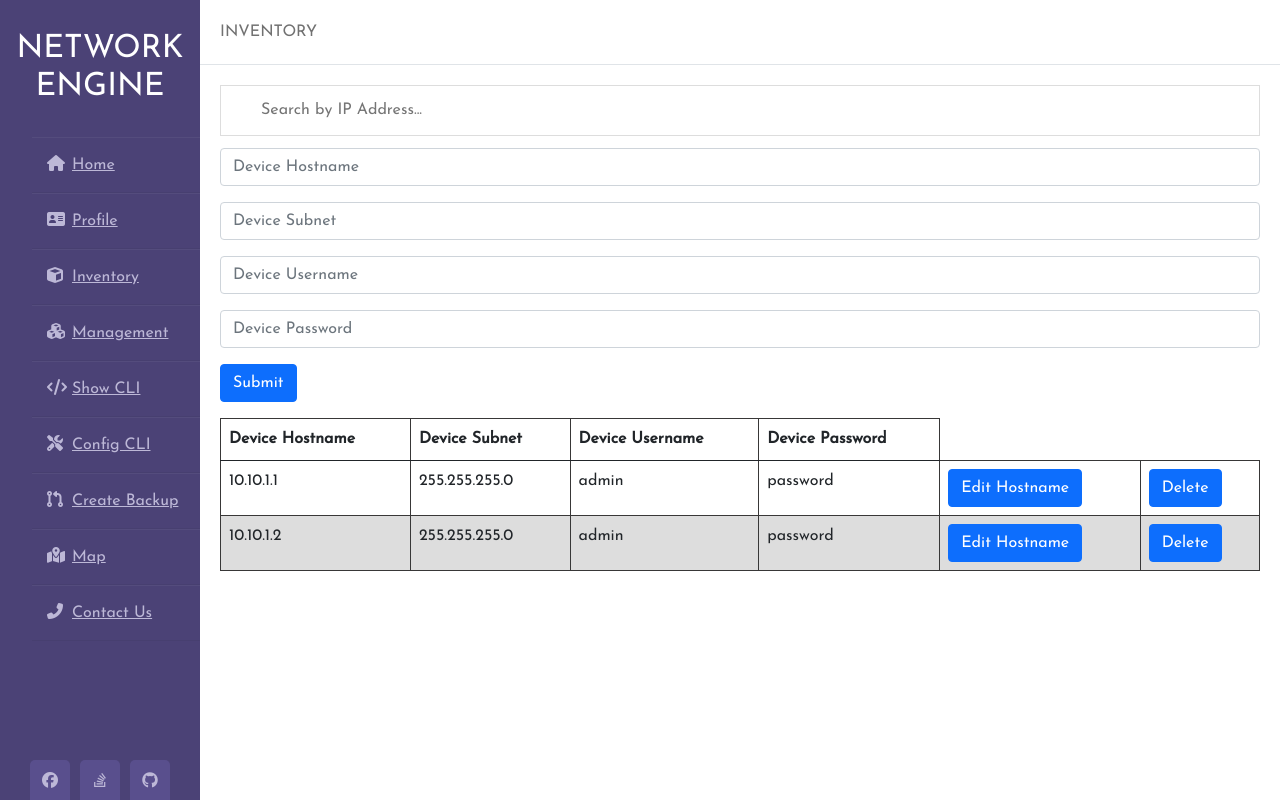
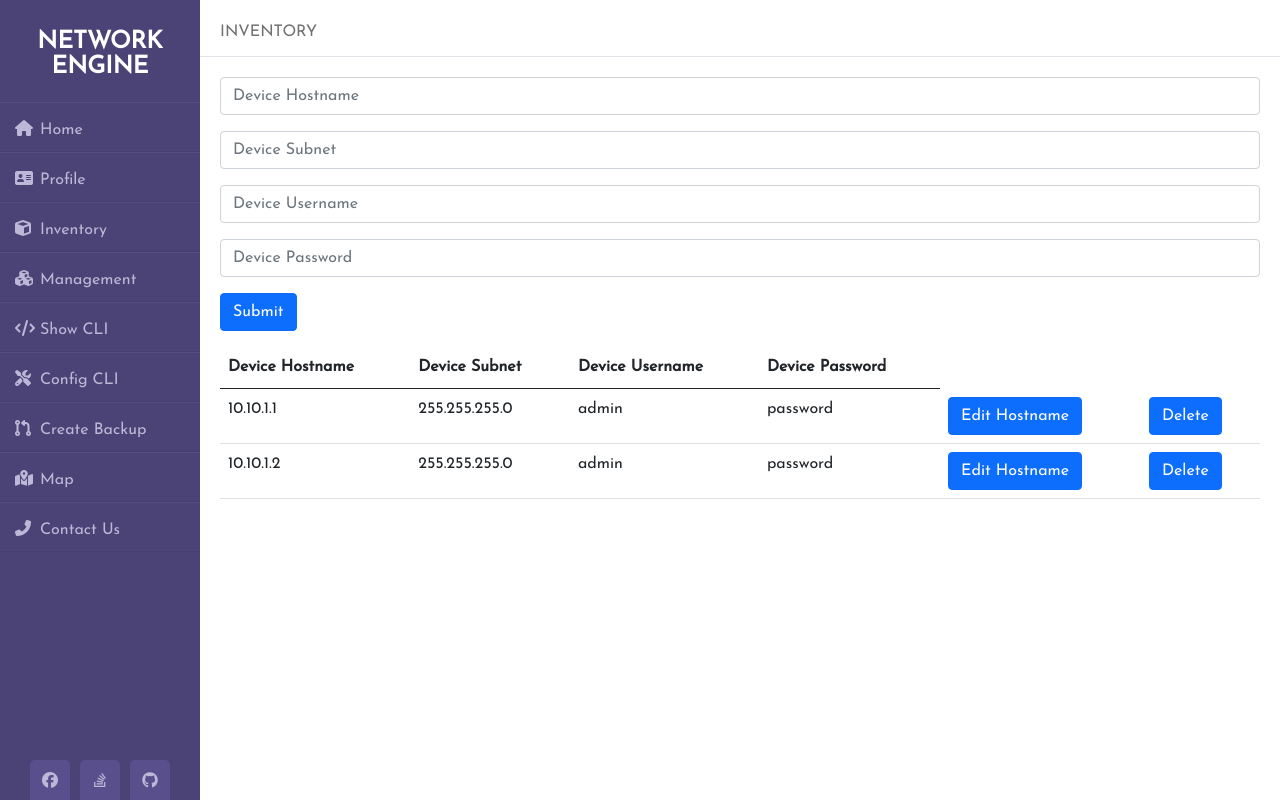
Before and after one commit to ADPOLLEY/Network-Engine, a Flask app: page /inventory in a window 1280 px wide. Run offline with Flask 2, Linux system fonts and the light colour scheme; data comes from the database, SQL or seed files in the repository; both versions use the stored data as it was after the commit; some libraries are stand-ins or nearby versions.

Commit message:
Inventory UI Fix
Fixed UI on inventory. Alignment issues. Also removing of inventory.css.

```diff
--- a/app/static/styles/styles.css
+++ b/app/static/styles/styles.css
@@ -31,6 +31,14 @@ body {
     text-transform: uppercase;
     text-align: center;
     margin-bottom: 30px;
+    height: 42px;
+    font-size: 24px;
+    font-weight: bold;
+    line-height: 25px;
+}
+
+.wrapper .sidebar ul {
+    padding: 0px;
 }
 
 .wrapper .sidebar ul li {
@@ -38,11 +46,15 @@ body {
     border-bottom: 1px solid #bdb8d7;
     border-bottom: 1px solid rgba(0, 0, 0, 0.05);
     border-top: 1px solid rgba(255, 255, 255, 0.05);
+    height: 50px;
+    line-height: 1.5;
 }
 
 .wrapper .sidebar ul li a {
     color: #bdb8d7;
     display: block;
+    height: 24px;
+    text-decoration: none;
 }
 
 .wrapper .sidebar ul li a .fa-solid {
@@ -89,6 +101,8 @@ body {
     background: #fff;
     color: #717171;
     border-bottom: 1px solid #e0e4e8;
+    height: 57px;
+    line-height: 1.5;
 }
 
 .wrapper .main_content .info {
@@ -150,10 +164,6 @@ body {
     /* Add a grey background color to the table header and on hover */
     background-color: #f1f1f1;
 }
-
-
-
-
 
 .profile {
     position: relative;
--- a/app/templates/inventory.html
+++ b/app/templates/inventory.html
@@ -11,10 +11,11 @@
     <!-- HTMX -->
     <script src="https://unpkg.com/htmx.org@1.5.0"></script>
     <script src="https://kit.fontawesome.com/a0bcbd31cc.js" crossorigin="anonymous"></script>
+    <script type="text/javascript" src="https://www.gstatic.com/charts/loader.js"></script>
 
 
     <!--THIS DECLARES THE VARIBLE IN THE TABLE, WILL HAVE TO IMPORTFLASK AND P[OSSIBLY DELTE THIS PORTION]-->
-    <script type="text/javascript" src="https://www.gstatic.com/charts/loader.js"></script>
+    <!--<script type="text/javascript" src="https://www.gstatic.com/charts/loader.js"></script>
     <script>
         function myFunction() {
             var input, filter, table, tr, td, i, txtValue;
@@ -36,32 +37,8 @@
                     }
                 }
             }
-        }
+        }-->
     </script>
-    <style>
-        table {
-            font-family: arial, sans-serif;
-            border-collapse: collapse;
-            width: 100%;
-        }
-
-        tr.htmx-swapping td {
-            opacity: 0;
-            transition: opacity 0.5s ease-out;
-        }
-
-        td, th {
-            border: 1px solid #383737;
-            text-align: left;
-            padding: 8px;
-        }
-
-        tr:nth-child(even) {
-            background-color: #dddddd;
-        }
-    </style>
-
-
 </head>
 
 <!--BODY OF THE HTML BEGINS HERE-->
@@ -86,9 +63,6 @@
                 <li><a href="#"><i class="fa-solid fa-map-location-dot"></i>Map</a></li>
                 <li><a href="{{ url_for('contact_us') }}"><i class="fa-solid fa-phone-flip"></i>Contact Us</a></li>
             </ul>
-
-            <!--FACEBOOK, GITHUB, AND STACKOVERFLOW ARE INCLUIDED HERE, CAN CHANGE THESE TO ANYTHING ELSE IF NEEDED-->
-
             <div class="social_media">
                 <a href="#"><i class="fa-brands fa-facebook"></i></a>
                 <a href="https://stackoverflow.com" target="_blank"><i class="fa-brands fa-stack-overflow"></i></a>
@@ -98,11 +72,11 @@
         </div>
         <div class="main_content">
             <div class="header">inventory</div>
-            <div class="info" id="info">
+            <div class="info">
 
                 <!--TABLE FOR IP ADDRESSES BEGIN HERE, THIS WILL NEED TO BE DELTED ONCE FLASK IS IMPORTED, NEED TO FIGURE OUT HOW TO DO THAT-->
 
-                <input type="text" id="myInput" onkeyup="myFunction()" placeholder="Search by IP Address...">
+                <!--<input type="text" id="myInput" onkeyup="myFunction()" placeholder="Search by IP Address...">-->
 
 
                 <form hx-post="/submit" hx-swap="beforeend" hx-target="#new-device" class="mb-3">
```
Also changed, not shown: app/static/styles/inventory.css (deleted, +0 -33 lines), app/data/networkengine.db.
